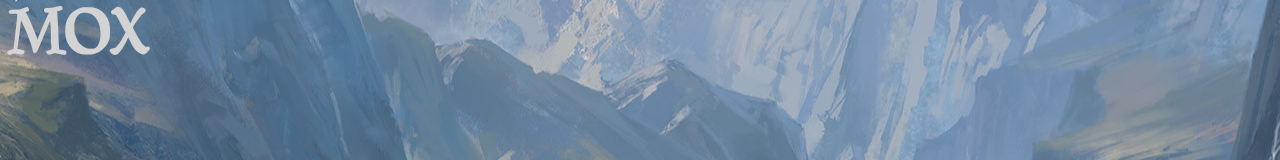
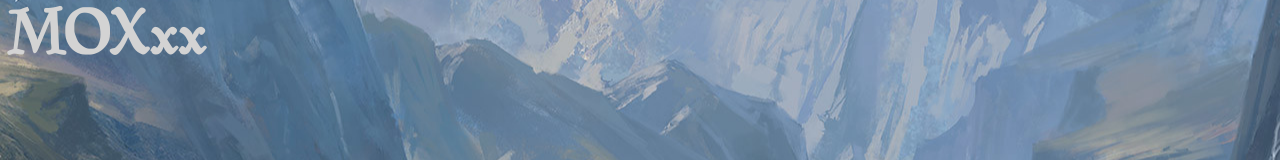
Before and after one commit to Marquesoliveiro/MOX, a plain HTML site: page index.html in a window 1280 px wide. Shown: the top 160 px of the page. Drawn offline with Linux system fonts and the light colour scheme.

Commit message:
Update index.html
moxxx

```diff
--- a/index.html
+++ b/index.html
@@ -16,7 +16,7 @@
 
 <body>
 	<header>
-		<h1>MOX</h1>
+		<h1>MOXxx</h1>
 	</header>
 
 	<nav>
```
